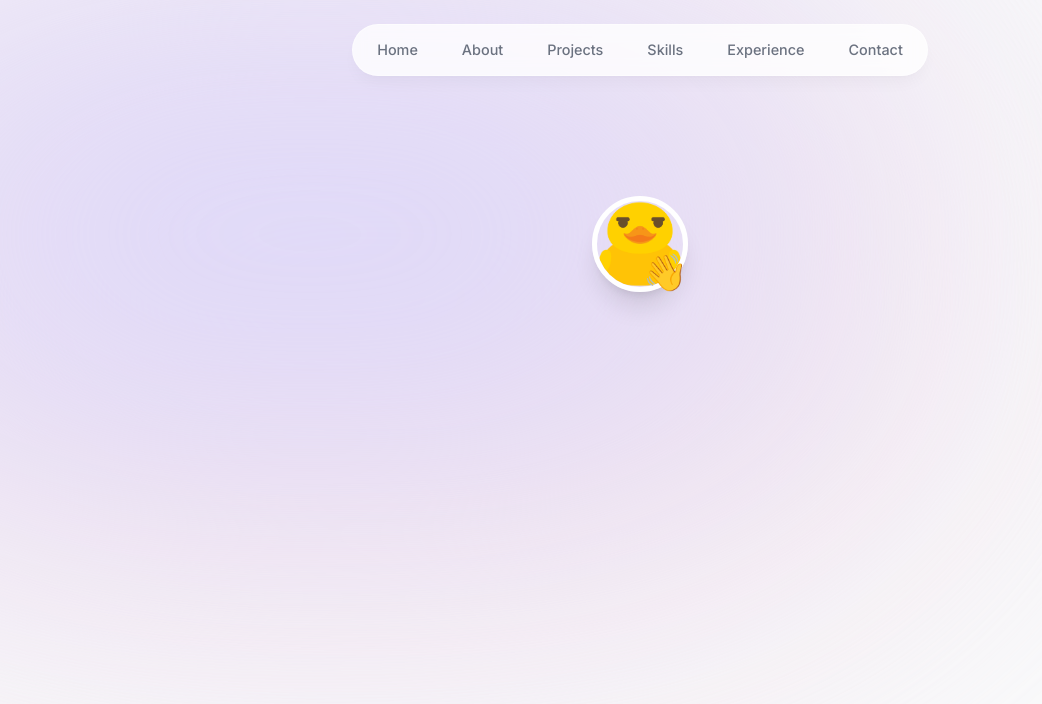
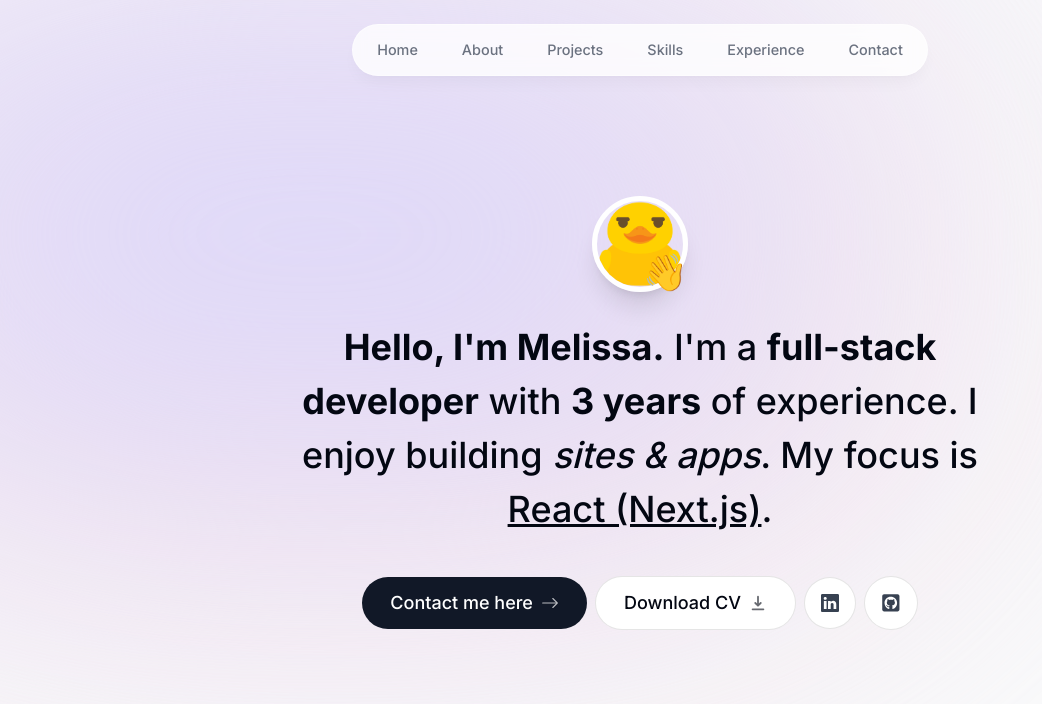
Before and after one commit to PeiYee88/Sacheyy, a Next.js app: page / in a window 1280 px wide. Shown: the top 704 px of the page, without its empty margins (0-1042 px from the left). Built offline with nearby package versions, Linux system fonts and the light colour scheme.

Commit message:
Add CV and links in intro

```diff
--- a/app/page.tsx
+++ b/app/page.tsx
@@ -2,7 +2,8 @@
 
 export default function Home() {
   return (
-    <main className="">
+    <main className="flex flex-col items-center
+    px-4">
       <Intro/>
     </main>
     );
--- a/components/intro.tsx
+++ b/components/intro.tsx
@@ -3,10 +3,15 @@
 import React from 'react';
 import Image from 'next/image';
 import { motion } from "framer-motion";
+import Link from 'next/link';
+import { BsArrowRight, BsLinkedin } from "react-icons/bs";
+import { HiDownload } from "react-icons/hi"
+import { FaGithubSquare } from "react-icons/fa";
+
 
 export default function Intro() {
   return (
-    <section className='mt-[-28rem]'>
+    <section className='mt-[-28rem] max-w-[50rem] text-center sm:mb-0'>
       <div className="flex items-center justify-center">
         <div className="relative">
             <motion.div
@@ -40,6 +45,36 @@
           </motion.span>
         </div>
       </div>
+      <motion.p className='mb-10 mt-7 px-4 text-2xl font-medium !leading-[1.5] sm:text-4xl'
+      initial={{ opacity:0, y:100}}
+      animate={{ opacity:1, y:0}}>
+      <span className="font-bold">Hello, I'm Melissa.</span> I'm a{" "}
+        <span className="font-bold">full-stack developer</span> with{" "}
+        <span className="font-bold">3 years</span> of experience. I enjoy
+        building <span className="italic">sites & apps</span>. My focus is{" "}
+        <span className="underline">React (Next.js)</span>.
+      </motion.p>
+
+      <motion.div className='flex flex-col sm:flex-row items-center justify-center gap-2 px-4 text-lg font-medium'
+      initial={{ opacity:0, y:100}}
+      animate={{ opacity:1, y:0}}
+      transition={{
+        delay: 0.13
+      }}>
+        <Link href="contact" className=' group flex items-center gap-2 rounded-full  bg-gray-900 text-white px-7 py-3
+        outline-none focus:scale-110 hover:scale-110 active:scale-105 transition'>Contact me here
+        <BsArrowRight className='opacity-70 group-hover:translate-x-1 transition'/> </Link>
+        <a href="/CV.pdf" download={true} className='group flex items-center gap-2 border border-black/10 rounded-full bg-white px-7 py-3 outline-none focus:scale-110
+        hover:scale-110 active:scale-105 transition cursor-pointer'>Download CV <HiDownload className='opacity-60 group-hover:translate-y-1 transition '/></a>
+        <a href="https://linkedin.com" className='flex items-center gap-2 rounded-full bg-white text-gray-700 p-4 border border-black/10 outline-none focus:scale-110
+        hover:scale-[1.15] hover:text-gray-950 active:scale-105 transition cursor-pointer'>
+            <BsLinkedin/>
+        </a>
+        <a className='flex items-center gap-2 text-[1.23rem] rounded-full bg-white text-gray-700 p-4 border border-black/10 outline-none focus:scale-110
+        hover:scale-[1.15] active:scale-105 hover:text-gray-950 transition cursor-pointer'>
+            <FaGithubSquare/>
+        </a>
+      </motion.div>
     </section>
   );
 }
```
Also changed, not shown: .eslintrc.json.
